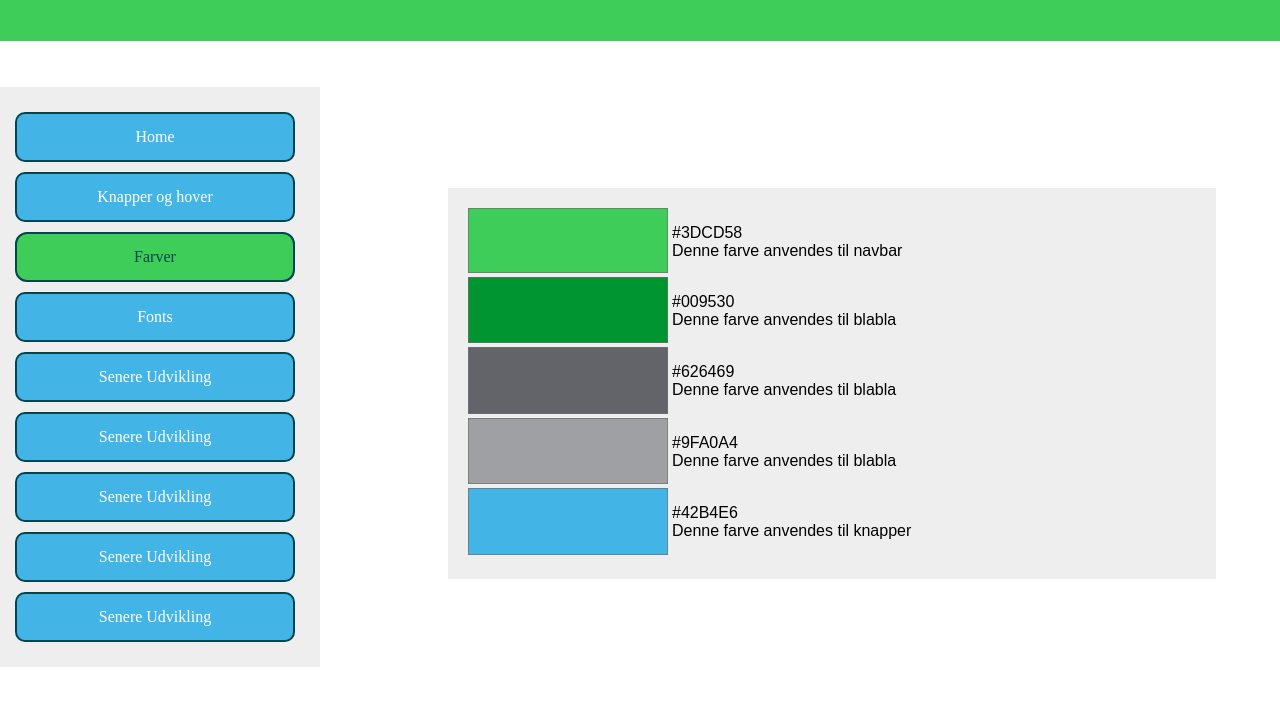
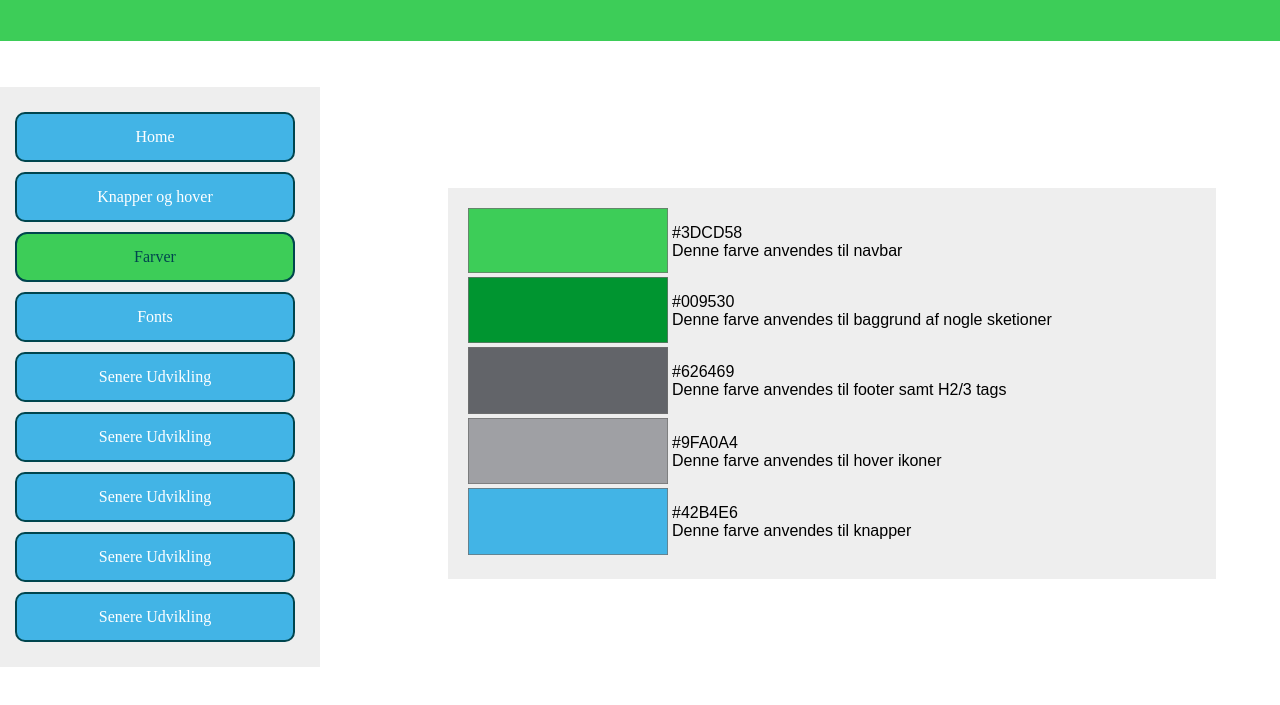
Before and after one commit to Degistive01/StyleGuide-Eksamen, a plain HTML site: page Farver.html in a window 1280 px wide. Shown: the part 159-864 px from the top of the page. Drawn offline with Linux system fonts and the light colour scheme.

Commit message:
Update Farver.html

```diff
--- a/Farver.html
+++ b/Farver.html
@@ -48,16 +48,16 @@
         <!--Div - content(side) Selve vores eksempler-->
         <div class="topnav1">
             <img class="imgwidth" src="images/lightgreen.png" alt="farve">
-            <p class="tekst"> #3DCD58 <br> Denne farve anvendes til navbar </p>
+            <p class="tekst"> #3DCD58 <br> Denne farve anvendes til navbar</p>
             <br>
             <img class="imgwidth" src="images/darkgreen.png" alt="farve">
-            <p class="tekst"> #009530<br> Denne farve anvendes til blabla </p>
+            <p class="tekst"> #009530<br> Denne farve anvendes til baggrund af nogle sketioner</p>
             <br>
             <img class="imgwidth" src="images/darkgrey.png" alt="farve">
-            <p class="tekst"> #626469 <br> Denne farve anvendes til blabla </p>
+            <p class="tekst"> #626469 <br> Denne farve anvendes til footer samt H2/3 tags</p>
             <br>
             <img class="imgwidth" src="images/lightgrey.png" alt="farve">
-            <p class="tekst"> #9FA0A4 <br> Denne farve anvendes til blabla </p>
+            <p class="tekst"> #9FA0A4 <br> Denne farve anvendes til hover ikoner </p>
             <br>
             <img class="imgwidth" src="images/lightblue.png" alt="farve">
             <p class="tekst"> #42B4E6 <br> Denne farve anvendes til knapper </p>
```
